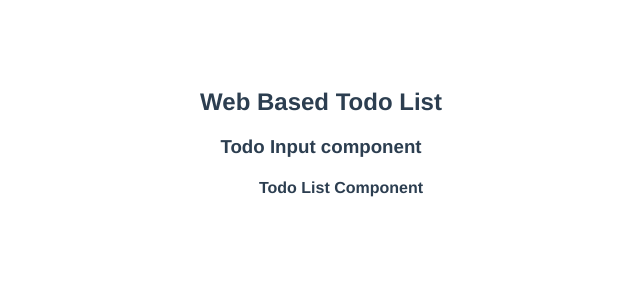
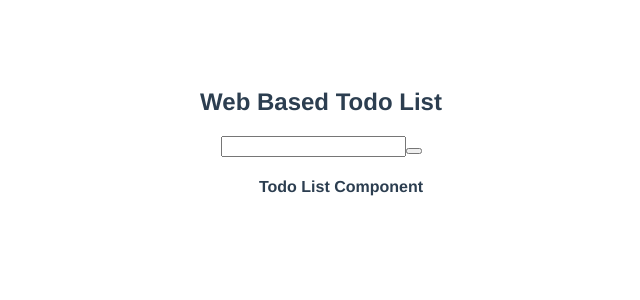
Before and after one commit to mbakin/frontend-todo, a Vue app: page / in a window 1280 px wide. Shown: the top 300 px of the page, without its empty margins (319-959 px from the left). Built offline with nearby package versions, Linux system fonts and the light colour scheme.

Commit message:
test: unit test for TodoInput, tests green

```diff
--- a/src/components/TodoInput.vue
+++ b/src/components/TodoInput.vue
@@ -1,5 +1,8 @@
 <template>
-<h3>Todo Input component</h3>
+  <div>
+    <input type="text" id="add-todo-input">
+    <button id="add-todo-button"></button>
+  </div>
 </template>
 
 <script>
```
